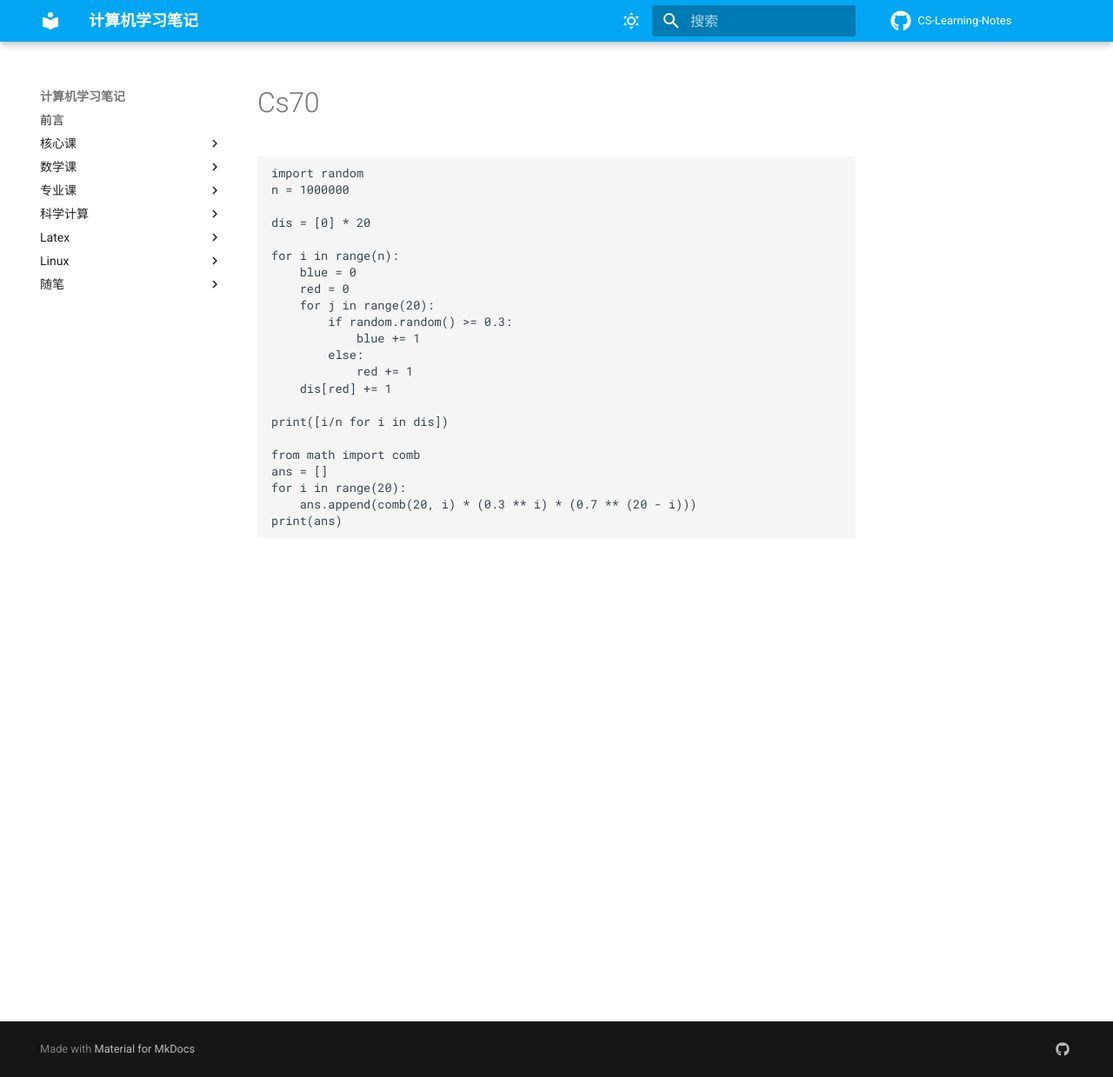
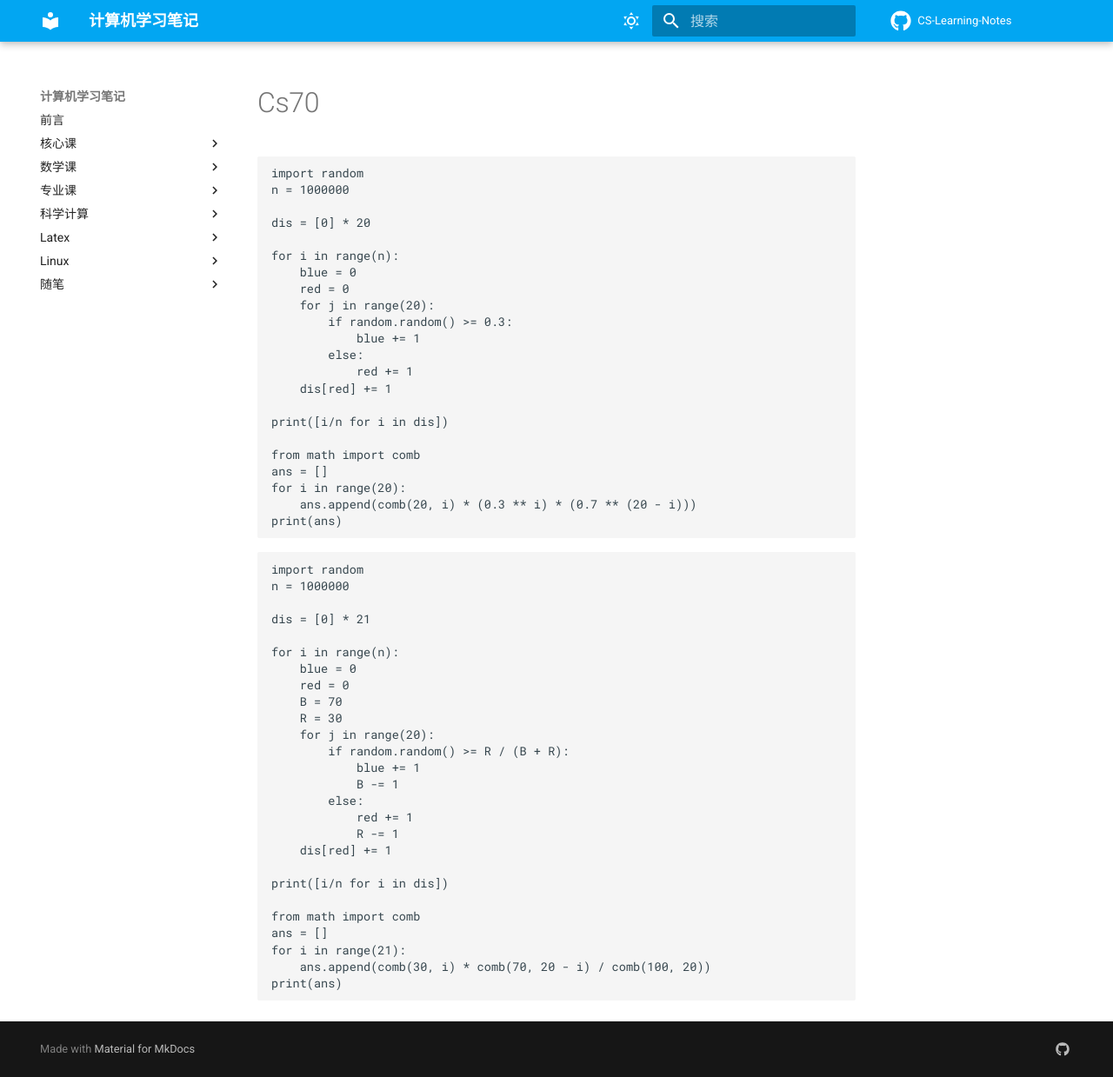
Before and after one commit to eecse/CS-Learning-Notes, an MkDocs documentation site: the page built from docs/exercise/cs70.md, in a window 1280 px wide and 1239 px high. Shown: the whole window at 87% size. Built offline with MkDocs 1.6.1 and Material for MkDocs 9.7.7, drawn with Linux system fonts in a browser that asks for light colours; comment, search, counter and statistics services are not loaded.

Commit message:
Update cs70.md

````diff
--- a/docs/exercise/cs70.md
+++ b/docs/exercise/cs70.md
@@ -22,3 +22,32 @@ for i in range(20):
     ans.append(comb(20, i) * (0.3 ** i) * (0.7 ** (20 - i)))
 print(ans)
 ```
+
+```python3
+import random
+n = 1000000
+
+dis = [0] * 21
+
+for i in range(n):
+    blue = 0
+    red = 0
+    B = 70
+    R = 30
+    for j in range(20):
+        if random.random() >= R / (B + R):
+            blue += 1
+            B -= 1
+        else:
+            red += 1
+            R -= 1
+    dis[red] += 1
+
+print([i/n for i in dis])
+
+from math import comb
+ans = []
+for i in range(21):
+    ans.append(comb(30, i) * comb(70, 20 - i) / comb(100, 20))
+print(ans)
+```
````
